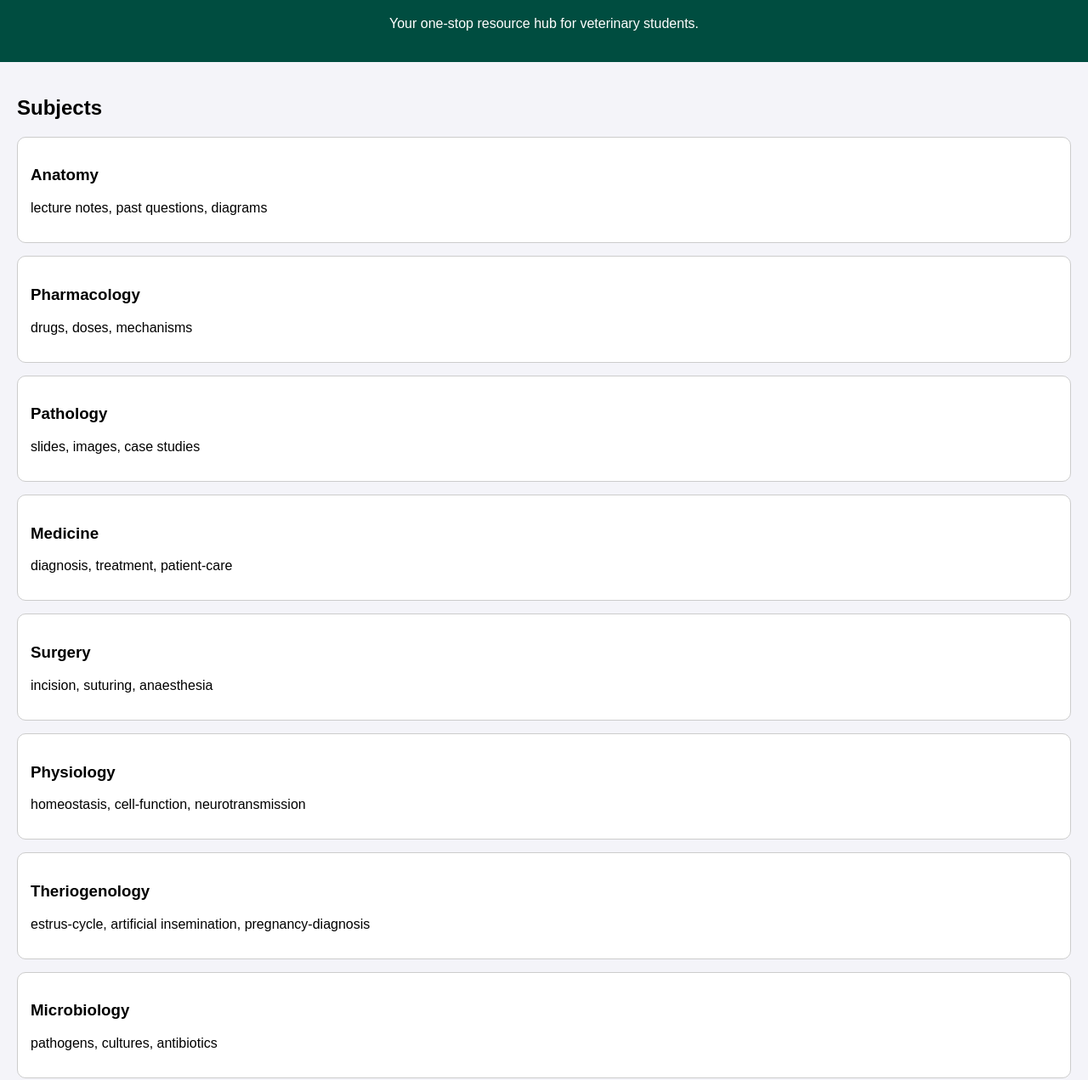
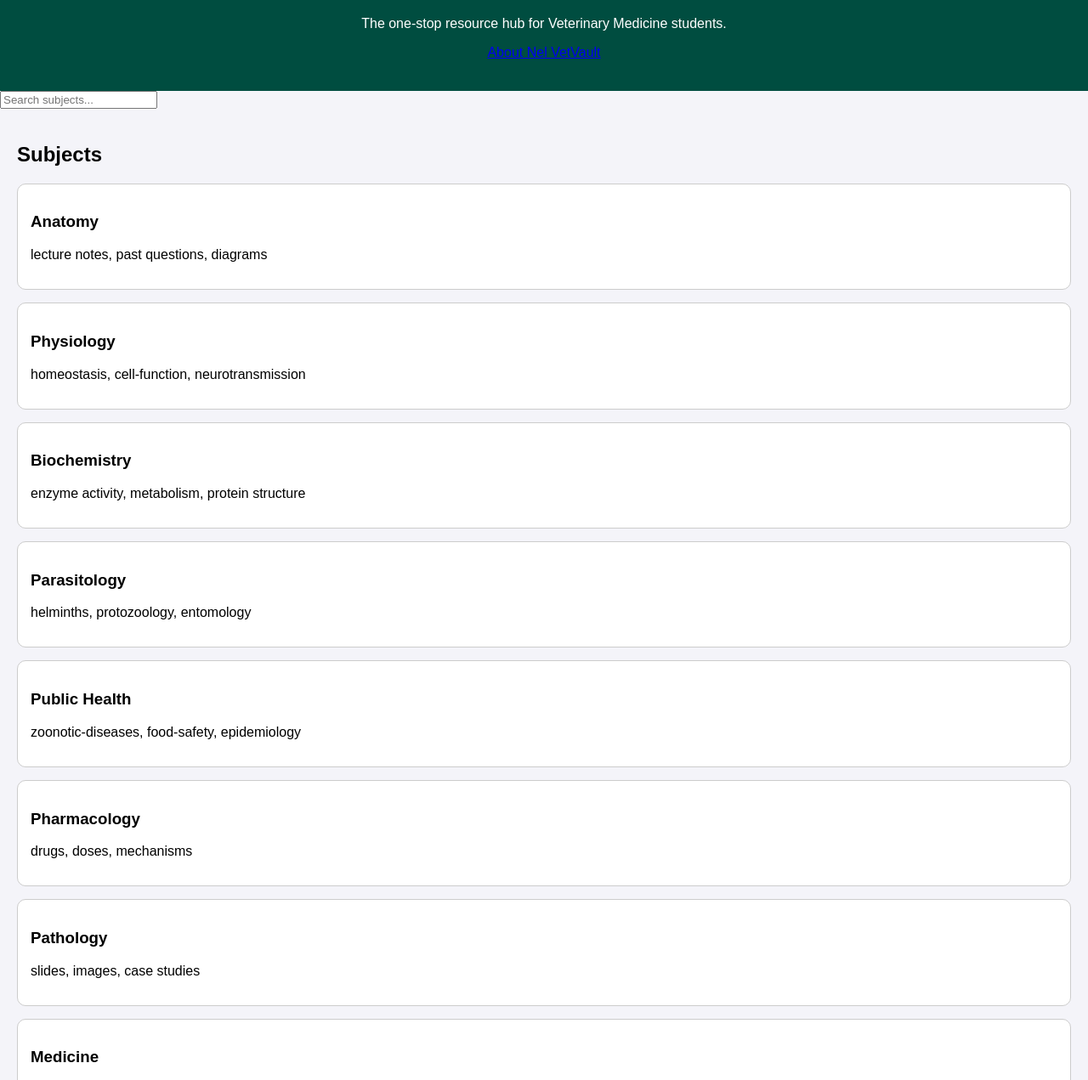
Before and after one commit to TrailblazingNelson/Nel-VetVault, a plain HTML site: page index.html in a window 1280 px wide. Shown: the part 81-1352 px from the top of the page at 85% size. Drawn offline with Linux system fonts and the light colour scheme.

Commit message:
index.html

```diff
--- a/index.html
+++ b/index.html
@@ -9,47 +9,78 @@
 <body>
     <header>
         <h1>Nel VetVault</h1>
-        <p>Your one-stop resource hub for veterinary students.</p>
+        <p>The one-stop resource hub for Veterinary Medicine students.</p>
+        <p></p><a href="#creator-note" class="about-link">About Nel VetVault</a></p>
     </header>
+
+    <div class="search-container">
+        <input type="text" id="searchInput" placeholder="Search subjects..." onkeyup="filerSubjects()">
+    </div>
 
     <main>
         <section class="resources">
             <h2>Subjects</h2>
-            <div class="subject-card" oneclick="openLink('https://drive.google.com/folder1')">
+            <div class="subject-card" onclick="openLink('https://drive.google.com/folder1')">
                 <h3>Anatomy</h3>
                 <p>lecture notes, past questions, diagrams</p>
             </div>
-            <div class="subject-card" oneclick="openLink(https://drive.google.com/folder2)">
+            <div class="subject-card" onclick="openLink('https://drive.google.com/folder3')">
+                <h3>Physiology</h3>
+                <p>homeostasis, cell-function, neurotransmission</p>
+            </div>
+            <div class="subject-card" onclick="openLink('https://drive.google.com/folder3')">
+                <h3>Biochemistry</h3>
+                <p>enzyme activity, metabolism, protein structure</p>
+            </div>
+            <div class="subject-card" onclick="openLink('https://drive.google.com/folder3')">
+                <h3>Parasitology</h3>
+                <p>helminths, protozoology, entomology</p>
+            </div>
+            <div class="subject-card" onclick="openLink('https://drive.google.com/folder3')">
+                <h3>Public Health</h3>
+                <p>zoonotic-diseases, food-safety, epidemiology</p>
+            </div>
+            <div class="subject-card" onclick="openLink('https://drive.google.com/folder2')">
                 <h3>Pharmacology</h3>
                 <p>drugs, doses, mechanisms</p>
             </div>
-            <div class="subject-card" oneclick="openLink('https://drive.google.com/folder3')">
+            <div class="subject-card" onclick="openLink('https://drive.google.com/folder3')">
                 <h3>Pathology</h3>
                 <p>slides, images, case studies</p>
             </div>
-             <div class="subject-card" oneclick="openLink('https://drive.google.com/folder3')">
+             <div class="subject-card" onclick="openLink('https://drive.google.com/folder3')">
                 <h3>Medicine</h3>
                 <p>diagnosis, treatment, patient-care</p>
             </div>
-             <div class="subject-card" oneclick="openLink('https://drive.google.com/folder3')">
+             <div class="subject-card" onclick="openLink('https://drive.google.com/folder3')">
                 <h3>Surgery</h3>
                 <p>incision, suturing, anaesthesia</p>
             </div>
-             <div class="subject-card" oneclick="openLink('https://drive.google.com/folder3')">
-                <h3>Physiology</h3>
-                <p>homeostasis, cell-function, neurotransmission</p>
-            </div>
-             <div class="subject-card" oneclick="openLink('https://drive.google.com/folder3')">
+             <div class="subject-card" onclick="openLink('https://drive.google.com/folder3')">
                 <h3>Theriogenology</h3>
                 <p>estrus-cycle, artificial insemination, pregnancy-diagnosis</p>
             </div>
-             <div class="subject-card" oneclick="openLink('https://drive.google.com/folder3')">
+             <div class="subject-card" onclick="openLink('https://drive.google.com/folder3')">
                 <h3>Microbiology</h3>
                 <p>pathogens, cultures, antibiotics</p>
+            </div>
+            <div class="subject-card" onclick="openLink('https://drive.google.com/folder3')">
+                <h3>Veterinary Extension/Entrepreneurship</h3>
+                <p>business-skills, client-education, field-visits</p>
             </div>
         </section>
     </main>
 
-    <script src="script.js"></script>
+    <section id="creator-note" class="creator-note">
+        <h2>Why I Built Nel VetVault</h2>
+        <p>Nel VetVault was born out of a deep desire to help veterinary students learn better, faster, and with more clarity.
+           As a final-year vet student, I've faced the challenges of scattered resources and information overload.</p>
+        <p>I built this platform out of passion for Veterinary Medicine, especially for students.
+           It's meant to be a simple, powerful tool to support your learning journey.</p>
+        <p>My hope is that this inspires you to study with purpose, to stay consistent, and to also take initiative in solving problems around you.
+           You don't need perfect systems, just a determined heart and small steps forward.</p>
+        <p class="creator-signature">Nelson<br>Creator, Nel VetVault</p>
+    </section>
 </body>
+<script src="script.js"></script>
 </html>
```
